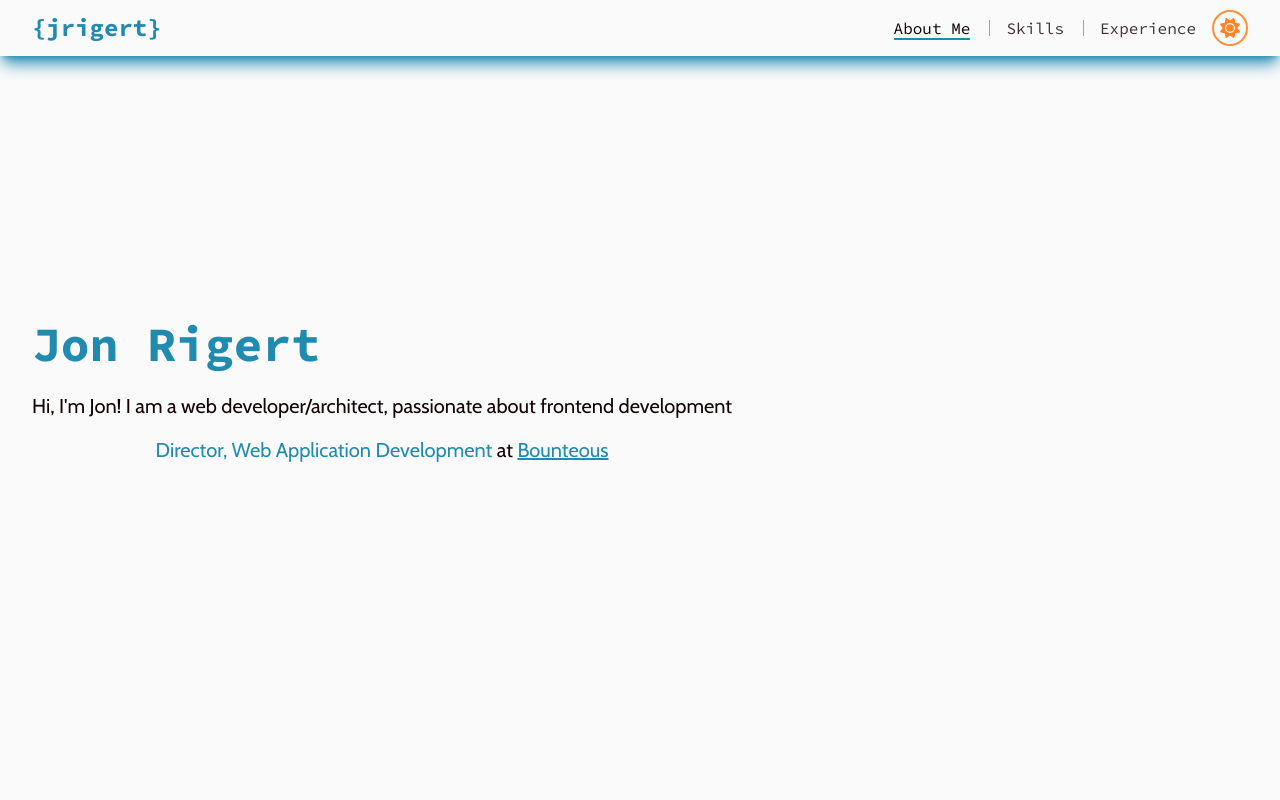
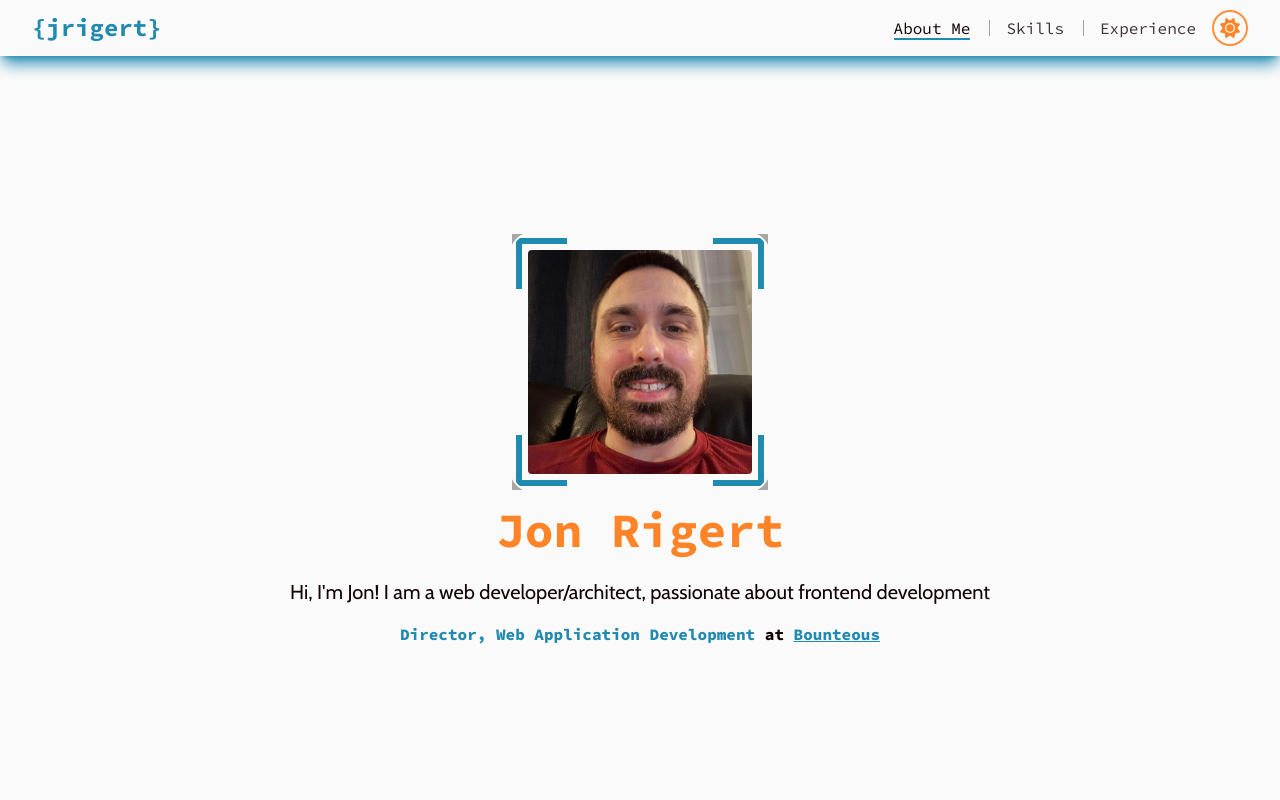
Before and after one commit to jrigert/portfolio, a Next.js app: page / in a window 1280 px wide. Shown: the top 800 px of the page. Built offline with nearby package versions, Linux system fonts and the light colour scheme.

Commit message:
- animations

```diff
--- a/src/components/HomeSection.tsx
+++ b/src/components/HomeSection.tsx
@@ -18,7 +18,7 @@ export const HomeSection: FunctionComponent<HomeSectionProps> = (props) => {
 
   const containerClassNames = useMemo(
     () => classNames({ 'scroll-mt-14': offsetScroll }, className),
-    [],
+    [className],
   );
 
   return (
--- a/src/components/core/Heading.tsx
+++ b/src/components/core/Heading.tsx
@@ -21,7 +21,7 @@ export type HeadingVariantProps = VariantProps<typeof headingVariants>;
 const headingVariants = cva(['font-bold font-source-code'], {
   variants: {
     level: {
-      h1: ['text-5xl', 'mb-6', 'text-primary'],
+      h1: ['text-5xl', 'mb-6', 'text-loud'],
       h2: ['text-4xl', 'mb-4'],
       h3: ['text-3xl', 'mb-3'],
       h4: ['text-2xl', 'mb-2'],
--- /dev/null
+++ b/src/components/core/ImageCircle.module.css
@@ -0,0 +1,35 @@
+.image-circle {
+  --s: 16px;  /* size of the frame */
+  --b: 6px;   /* border thickness */
+  --w: 300px; /* width of the image */
+
+  width: var(--w);
+  aspect-ratio: 1;
+  object-fit: cover;
+  padding: var(--s);
+  --_g: #0000 25%, rgb(var(--primary)) 0;
+  background:
+    conic-gradient(from 90deg  at top    var(--b) left  var(--b),var(--_g))
+    var(--_p,-5%) var(--_p,-5%),
+    conic-gradient(from 180deg at top    var(--b) right var(--b),var(--_g))
+    calc(100% - var(--_p,-5%)) var(--_p,-5%),
+    conic-gradient(from 0deg   at bottom var(--b) left  var(--b),var(--_g))
+    var(--_p,-5%) calc(100% - var(--_p,-5%)),
+    conic-gradient(from -90deg at bottom var(--b) right var(--b),var(--_g))
+    calc(100% - var(--_p,-5%)) calc(100% - var(--_p,-5%));
+  background-size: 20% 20%;
+  background-repeat: no-repeat;
+  outline: calc(var(--w)/2) solid #0005;
+  outline-offset: calc(var(--w)/-2 - var(--s));
+  clip-path: polygon(50% 0,100% 50%,50% 100%,0 50%);
+  transition: .4s;
+  cursor: pointer;
+  border-radius: 20px;
+}
+
+.image-circle.animate {
+  outline-offset: 2px;
+  clip-path: polygon(0 0,100% 0,100% 100%,0 100%);
+  --_p: calc(var(--s)/4);
+  transition:  .3s, background-position .3s .35s;
+}
--- /dev/null
+++ b/src/components/core/ImageCircle.tsx
@@ -0,0 +1,24 @@
+'use client';
+
+import { useAnimate } from '@/hooks/useAnimate';
+import { classNames } from '@/utils/style';
+import Image, { ImageProps } from 'next/image';
+import { FunctionComponent, useEffect, useState } from 'react';
+import styles from './ImageCircle.module.css';
+
+export interface ImageCircleProps extends Omit<ImageProps, 'fill'> {}
+
+export const ImageCircle: FunctionComponent<ImageCircleProps> = (props) => {
+  const animate = useAnimate({ delay: 500 });
+  const animationClass = animate ? styles['animate'] : undefined;
+
+  return (
+    <div className="relative h-64 w-64 overflow-clip">
+      <Image
+        className={classNames(styles['image-circle'], animationClass)}
+        {...props}
+        fill={true}
+      />
+    </div>
+  );
+};
--- a/src/components/navigation/Header.tsx
+++ b/src/components/navigation/Header.tsx
@@ -7,7 +7,7 @@ import type { FunctionComponent } from 'react';
 export const Header: FunctionComponent = () => {
   return (
     <>
-      <header className="fixed left-0 top-0 w-full bg-background shadow-lg shadow-primary">
+      <header className="fixed left-0 top-0 z-10 w-full bg-background shadow-lg shadow-primary">
         <Container className={`flex h-14 items-center justify-between`}>
           <Link
             href="#about"
--- /dev/null
+++ b/src/hooks/useAnimate.ts
@@ -0,0 +1,17 @@
+import { useTimeout } from '@/hooks/useTimeout';
+import { useState } from 'react';
+
+export interface UseAnimationClassProps {
+  delay?: number;
+}
+
+export const useAnimate = (options: UseAnimationClassProps = {}) => {
+  const [animate, setAnimate] = useState(false);
+  const { delay = 0 } = options;
+
+  useTimeout(() => {
+    setAnimate(true);
+  }, delay);
+
+  return animate;
+};
--- /dev/null
+++ b/src/hooks/useTimeout.ts
@@ -0,0 +1,21 @@
+import { useEffect, useRef } from 'react';
+
+type Timer = ReturnType<typeof setTimeout>;
+
+export const useTimeout = (handler: any, duration = 0) => {
+  const timeoutHandlerRef = useRef<Timer | undefined>();
+
+  const clear = () => {
+    if (timeoutHandlerRef.current) {
+      clearTimeout(timeoutHandlerRef.current);
+    }
+  };
+
+  useEffect(() => {
+    timeoutHandlerRef.current = setTimeout(handler, duration);
+
+    return clear;
+  }, []);
+
+  return { clear };
+};
--- a/src/pages/home/About.tsx
+++ b/src/pages/home/About.tsx
@@ -1,15 +1,30 @@
+'use client';
+
 import { Heading } from '@/components/core/Heading';
+import { ImageCircle } from '@/components/core/ImageCircle';
 import { HomeSection } from '@/components/HomeSection';
+import { useAnimate } from '@/hooks/useAnimate';
+import { classNames } from '@/utils/style';
 import type { FunctionComponent } from 'react';
 
 export const HomeAbout: FunctionComponent = () => {
+  const animate = useAnimate();
+  const animationClass = animate
+    ? 'transition opacity-100 duration-500 ease-in'
+    : 'transition opacity-50';
+
   return (
     <HomeSection
-      className="flex flex-col items-start justify-center"
+      className={classNames(
+        'mt-12 flex w-full flex-shrink-0 flex-col items-center justify-center',
+        animationClass,
+      )}
       id="about"
       offsetScroll={false}
     >
-      <Heading tag="h1" className="text-center">
+      <ImageCircle src="/images/me.jpeg" alt="A picture of me, Jon Rigert" />
+
+      <Heading tag="h1" className="relative mt-4">
         Jon Rigert
       </Heading>
 
@@ -18,7 +33,7 @@ export const HomeAbout: FunctionComponent = () => {
           Hi, I&#39;m Jon! I am a web developer/architect, passionate about
           frontend development
         </p>
-        <p className="my-4">
+        <p className="font-source-code my-4 text-base font-extrabold">
           <span className="text-primary">
             Director, Web Application Development
           </span>{' '}
```
Also changed, not shown: public/images/me.jpeg (added).
